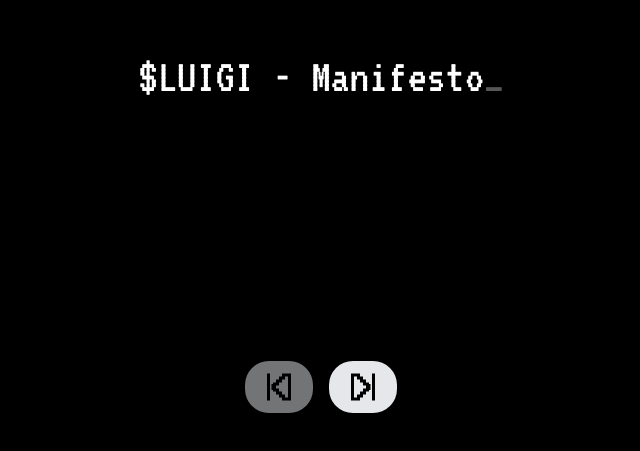
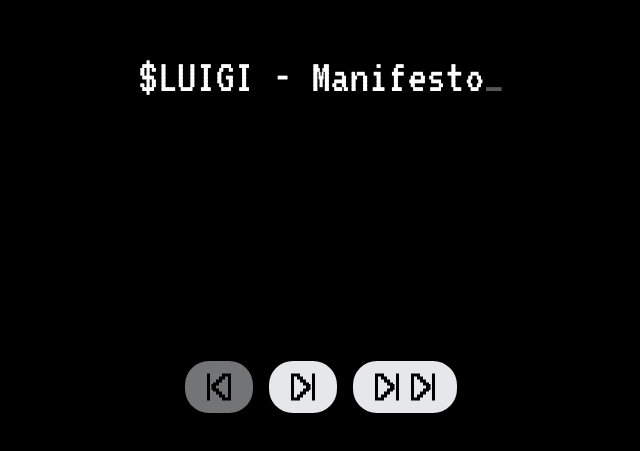
Before and after one commit to LUIGICTO286/LUIGICTO286.github.io, a React (Vite) app: page / in a window 1280 px wide. Shown: the part 1123-1574 px from the top of the page, without its empty margins (319-959 px from the left). Built offline with nearby package versions, Linux system fonts and the light colour scheme.

Commit message:
small fixes and fast forward added

```diff
--- a/src/Components/Navigation/NavLinks.tsx
+++ b/src/Components/Navigation/NavLinks.tsx
@@ -29,12 +29,15 @@ export const NavLinks: React.FC<NavLinksProps> = ({ links, onLinkClick }) => {
             )}
 
             <Link
-              to={locked ? '#' : to} // Default to # if locked, else use the link's target
+              to={locked ? '#' : to} // Default to '#' if locked (no page change happens)
               onClick={(e) => {
-                // Prevent default action if locked
-                e.preventDefault();
-                // Call onLinkClick for both types of actions (scroll or navigate)
-                onLinkClick({ to, label, locked });
+                // Prevent default behavior if the link is locked
+                if (locked) {
+                  e.preventDefault(); // Disable clicking entirely if locked
+                } else {
+                  // Call onLinkClick for both types of actions (scroll or navigate)
+                  onLinkClick({ to, label, locked });
+                }
               }}
               className={`nav-links-responsive truncate p-1 font-bebas tracking-wide text-[--text-color]
                 ${locked ? 'cursor-not-allowed opacity-50' : 'hover:scale-125 hover:[text-shadow:0_0_1px_#FFF,0_0_1px_#FFF,0_0_1px_#FFF]'}
--- a/src/Sections/Manifesto/ManifestoAnimation.tsx
+++ b/src/Sections/Manifesto/ManifestoAnimation.tsx
@@ -20,6 +20,7 @@ export const ManifestoAnimation: React.FC<ManifestoAnimationProps> = ({ onReveal
   const scrollLayerRef = useRef<HTMLDivElement | null>(null);
   const buttonBackRef = useRef<HTMLButtonElement | null>(null);
   const buttonNextRef = useRef<HTMLButtonElement | null>(null);
+  const buttonFastForwardRef = useRef<HTMLButtonElement | null>(null);
   const [currentIndex, setCurrentIndex] = useState(0);
   const [isAnimating, setIsAnimating] = useState(false);
   const [manifestoSections, setManifestoSections] = useState<string[]>([]);
@@ -95,8 +96,8 @@ export const ManifestoAnimation: React.FC<ManifestoAnimationProps> = ({ onReveal
   useEffect(() => {
     if (manifestoSections.length > 0 && currentIndex === manifestoSections.length - 1) {
       setIsAnimating(true);
-      if (buttonBackRef.current && buttonNextRef.current) {
-        gsap.to([buttonBackRef.current, buttonNextRef.current], {
+      if (buttonBackRef.current && buttonNextRef.current && buttonFastForwardRef) {
+        gsap.to([buttonBackRef.current, buttonNextRef.current, buttonFastForwardRef.current], {
           opacity: 0,
           duration: 1,
           onComplete: () => {
@@ -156,7 +157,7 @@ export const ManifestoAnimation: React.FC<ManifestoAnimationProps> = ({ onReveal
   }, [currentIndex, manifestoSections, isVisible]); // Dont add isAnimating to dependecies, make infinite loop
 
   const handleReveal = () => {
-    if (containerRef.current && animationFinished) {
+    if (containerRef.current) {
       setIsAnimating(true);
 
       gsap.to(containerRef.current, {
@@ -177,7 +178,6 @@ export const ManifestoAnimation: React.FC<ManifestoAnimationProps> = ({ onReveal
     }
   };
 
-  // Handle button click to update currentIndex
   const handleNext = () => {
     if (currentIndex < manifestoSections.length - 1 && !isAnimating) {
       setCurrentIndex((prev) => prev + 1);
@@ -237,6 +237,18 @@ export const ManifestoAnimation: React.FC<ManifestoAnimationProps> = ({ onReveal
           >
             <NextIcon width={36} height={36} />
           </button>
+          <button
+            ref={buttonFastForwardRef}
+            onClick={handleReveal}
+            disabled={currentIndex === manifestoSections.length - 1 || isAnimating}
+            style={{
+              boxShadow: '0 0 5px #000, 0 0 5px #000, 0 0 5px #000',
+            }}
+            className="mb-16 flex flex-row rounded-3xl bg-gray-200 px-4 py-2 hover:bg-gray-300 disabled:opacity-50"
+          >
+            <NextIcon width={36} height={36} />
+            <NextIcon width={36} height={36} />
+          </button>
         </div>
       ) : (
         <div
```
